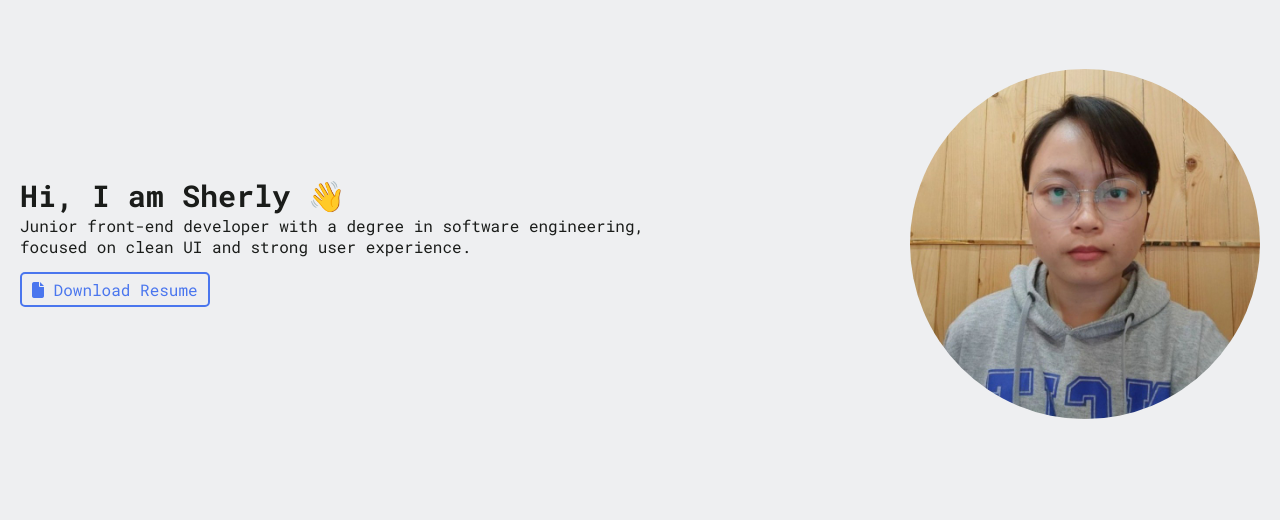
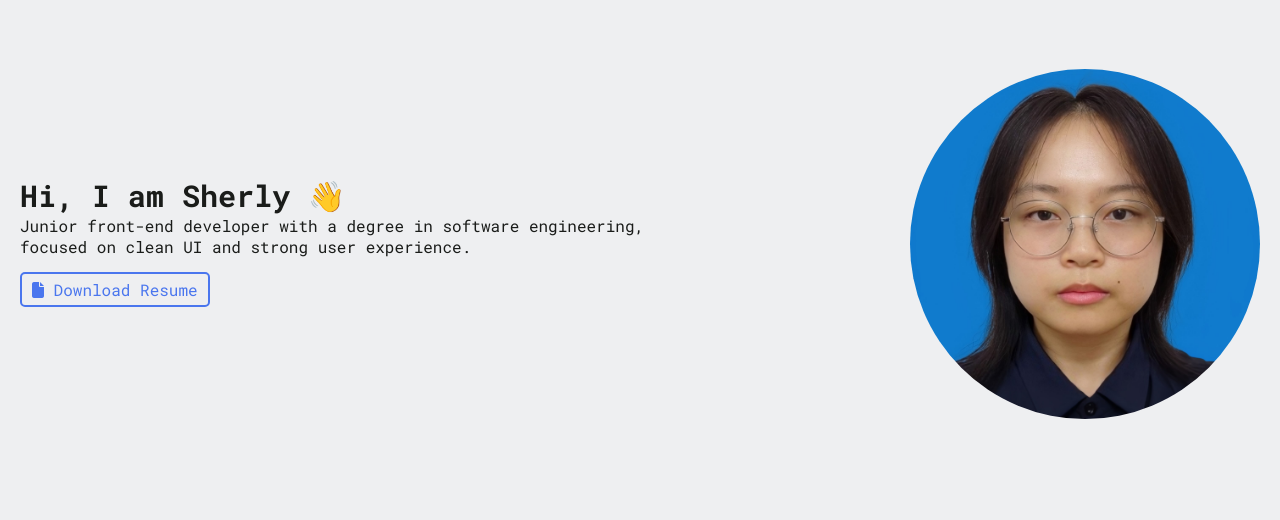
Before and after one commit to shrlyed/portfolio-V1, a plain HTML site: page index.html in a window 1280 px wide. Shown: the part 61-581 px from the top of the page. Drawn offline with Linux system fonts and the light colour scheme.

Commit message:
Update new photo in index.html
new profile photo updated

```diff
--- a/index.html
+++ b/index.html
@@ -60,7 +60,7 @@
             </div>
 
             <div class="headshot">
-                <img src="1697635880302.jpg" alt="pfp">
+                <img src="photo.jpg" alt="pfp">
             </div>
         </section>
 
```
